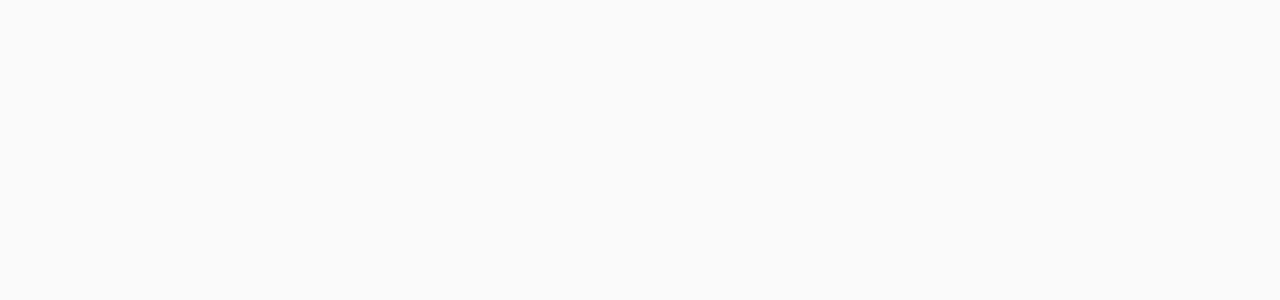
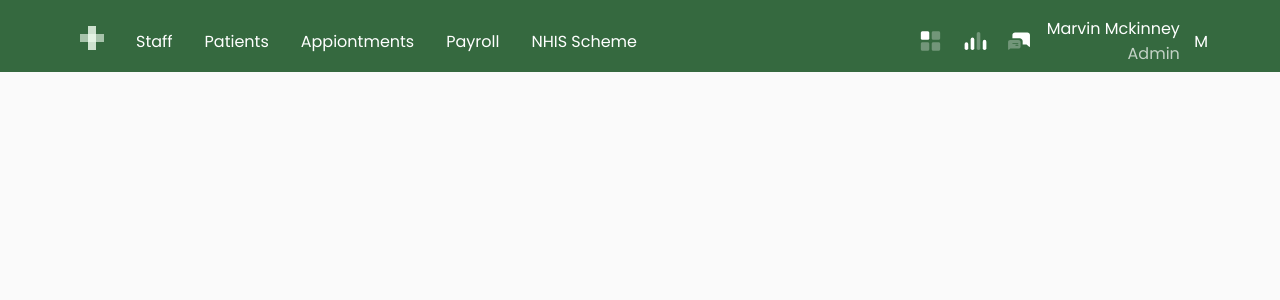
Before and after one commit to Tjay05/MedLink, a React (Vite) app: page /adminhome in a window 1280 px wide. Before the commit this address had no page. Shown: the top 300 px of the page. Built offline with nearby package versions, Linux system fonts and the light colour scheme.

Commit message:
Edit admin navbar

```diff
--- a/src/App.jsx
+++ b/src/App.jsx
@@ -13,6 +13,9 @@ import DocDashboard from "./components/dochome/DocDashboard";
 import DocAppointment from "./components/dochome/DocAppointment";
 import DocNotifications from "./components/dochome/DocNotifications";
 import AppointmentDetails from "./components/dochome/AppointmentDetails";
+
+// Admin Pages
+import Header from "./components/admin/admincomponents/Header"
 
 // Layouts
 import SignIn from "./components/SignIn";
@@ -35,6 +38,7 @@ function App() {
   const [docId, setDocId] = useState("");
   const [docPword, setDocPword] = useState("");
 
+  // Responses
   const [data, setData] = useState('');
 
   return (
@@ -54,6 +58,9 @@ function App() {
             <Route path="details" element={<AppointmentDetails/>} />
             <Route path="notifications" element={<DocNotifications/>} />
           </Route>
+          <Route path="adminhome" element={<Header/>} >
+
+          </Route>
         </Routes>
       </BrowserRouter>
     </>
--- a/src/components/admin/admincomponents/Header.jsx
+++ b/src/components/admin/admincomponents/Header.jsx
@@ -1,39 +1,36 @@
-import React from "react";
-// import { Link } from "react-router-dom";
-import Logo from "../assets/Logo.svg";
-import Icons from "../assets/Icons.svg";
-import Bga from "../assets/BgStaff.svg";
-import M from "../assets/Group 1.svg";
+import Logo from "../../../assets/icons/logo.svg";
+import blocks from "../../../assets/icons/blocks.svg"
+import chart from "../../../assets/icons/chart.svg"
+import chat from "../../../assets/icons/chat.svg"
 import { Link, Outlet } from "react-router-dom";
 const Header = () => {
   return (
-    <header className="header">
-      <div className="left">
-        <img src={Logo} alt="" className="logo" />
-        <nav>
-          <ul>
-                      <Link style={ {textDecoration:"none"}} to="/">
-              <li className="staff">Staff</li>
-            </Link>
-            <Link style={{textDecoration:"none"}} to="patients">
-              <li>Patients</li>
-            </Link>
-            <li>Appiontments</li>
-            <li>Payroll</li>
-            <li>NHIS Scheme</li>
-          </ul>
-        </nav>
+    <nav className="header">
+      <div className="rule">
+        <ul className="first-nav">
+          <li><a><img src={Logo} alt="" className="logo" /></a></li>
+          <li><Link to="staff">Staff</Link></li>
+          <li><Link to="patients">Patients</Link></li>
+          <li>Appiontments</li>
+          <li>Payroll</li>
+          <li>NHIS Scheme</li>
+        </ul>
+        <ul className="second-nav">
+          <li><a><img src={blocks} /></a></li>
+          <li><a><img src={chart} /></a></li>
+          <li><a><img src={chat} /></a></li>
+          <li>
+            <a>
+              <div className="profile">
+                <p id="adminName">Marvin Mckinney</p>
+                <span>Admin</span>
+              </div>
+              <p>M</p>
+            </a>
+          </li>
+        </ul>
       </div>
-
-      <div className="right">
-        <img src={Icons} alt="" />
-        <p>
-          Marvin Mckinney <br /> <span className="admin">Admin </span>
-        </p>
-
-        <img src={M} alt="" className="m" />
-      </div>
-    </header>
+    </nav>
   );
 };
 
--- a/src/index.css
+++ b/src/index.css
@@ -731,3 +731,6 @@ td {
   font-style: italic;
   text-align: center;
 }
+
+/* ADMIN STYLES */
+/* Admin Navbar */
--- a/src/layouts/NavLayout.jsx
+++ b/src/layouts/NavLayout.jsx
@@ -1,4 +1,8 @@
 import { NavLink, Outlet } from "react-router-dom";
+import Logo from "../assets/icons/logo.svg"
+import blocks from "../assets/icons/blocks.svg"
+import charts from "../assets/icons/chart.svg"
+import chat from "../assets/icons/chat.svg"
 
 export default function NavLayout() {
     return (
@@ -7,14 +11,7 @@ export default function NavLayout() {
                 <nav className="header">
                     <div className="rule">
                         <ul className="first-nav">
-                            <li><a>
-                                    <svg
-                                        width="24" height="24" viewBox="0 0 24 24" fill="none" xmlns="http://www.w3.org/2000/svg">
-                                        <path opacity="0.8" d="M12 0V24" stroke="#F4FFF3" stroke-width="8" stroke-miterlimit="10"/>
-                                        <path opacity="0.6" d="M0 12H24" stroke="#F4FFF3" stroke-width="8" stroke-miterlimit="10"/>
-                                    </svg>
-                                </a>
-                            </li>
+                            <li><a><img src={Logo}/></a></li>
                             <li>
                                 <NavLink to="./">Home</NavLink>
                             </li>
@@ -27,38 +24,9 @@ export default function NavLayout() {
                             <li><a>Messages</a></li>
                         </ul>
                         <ul className="second-nav">
-                            <li><a>
-                                    <svg
-                                        width="29" height="30" viewBox="0 0 29 30" fill="none" xmlns="http://www.w3.org/2000/svg">
-                                        <g id="Layout-4-blocks">
-                                        <rect id="Rectangle 7" x="4.83398" y="5.33301" width="8.45833" height="8.45833" rx="1.5" fill="white"/>
-                                        <path id="Combined Shape" opacity="0.3" fill-rule="evenodd" clip-rule="evenodd" d="M15.709 6.83301C15.709 6.00458 16.3806 5.33301 17.209 5.33301H22.6673C23.4957 5.33301 24.1673 6.00458 24.1673 6.83301V12.2913C24.1673 13.1198 23.4957 13.7913 22.6673 13.7913H17.209C16.3806 13.7913 15.709 13.1198 15.709 12.2913V6.83301ZM4.83398 17.708C4.83398 16.8796 5.50556 16.208 6.33398 16.208H11.7923C12.6207 16.208 13.2923 16.8796 13.2923 17.708V23.1663C13.2923 23.9948 12.6207 24.6663 11.7923 24.6663H6.33399C5.50556 24.6663 4.83398 23.9948 4.83398 23.1663V17.708ZM17.209 16.208C16.3806 16.208 15.709 16.8796 15.709 17.708V23.1663C15.709 23.9948 16.3806 24.6663 17.209 24.6663H22.6673C23.4957 24.6663 24.1673 23.9948 24.1673 23.1663V17.708C24.1673 16.8796 23.4957 16.208 22.6673 16.208H17.209Z" fill="white"/>
-                                        </g>
-                                    </svg>
-                                </a>
-                            </li>
-                            <li><a>
-                                    <svg
-                                        width="29" height="28" viewBox="0 0 29 28" fill="none" xmlns="http://www.w3.org/2000/svg">
-                                        <g id="Equalizer">
-                                        <rect id="Rectangle 62 Copy" opacity="0.3" x="15.709" y="4.96118" width="3.625" height="18.0779" rx="1.8125" fill="white"/>
-                                        <rect id="Rectangle 62 Copy 2" x="9.66602" y="10.6106" width="3.625" height="12.4286" rx="1.8125" fill="white"/>
-                                        <rect id="Rectangle 62 Copy 4" x="21.75" y="12.8701" width="3.625" height="10.1688" rx="1.8125" fill="white"/>
-                                        <rect id="Rectangle 62 Copy 3" x="3.625" y="15.1299" width="3.625" height="7.90909" rx="1.8125" fill="white"/>
-                                        </g>
-                                    </svg>
-                                </a>
-                            </li>
-                            <li><a>
-                                    <svg
-                                        width="25" height="24" viewBox="0 0 25 24" fill="none" xmlns="http://www.w3.org/2000/svg">
-                                        <g id="Group-chat">
-                                        <path id="Combined Shape" fill-rule="evenodd" clip-rule="evenodd" d="M23.1448 17.8074C23.4672 18.0977 23.981 17.8676 23.9792 17.4338L23.9618 13.0362V5.93092C23.9618 4.62288 22.7836 3.5625 21.3302 3.5625H9.04955C7.59617 3.5625 6.41797 4.62288 6.41797 5.93092V9.1875H13.6661C15.3229 9.1875 16.6661 10.5306 16.6661 12.1875V15.4046H20.4749L23.1448 17.8074Z" fill="white"/>
-                                        <path id="Combined Shape_2" opacity="0.3" fill-rule="evenodd" clip-rule="evenodd" d="M2.06836 17.625V12.9375C2.06836 11.902 3.0011 11.0625 4.15169 11.0625H12.485C13.6356 11.0625 14.5684 11.902 14.5684 12.9375V17.625C14.5684 18.6605 13.6356 19.5 12.485 19.5H4.27225L2.92193 20.6632C2.59784 20.9424 2.0956 20.7121 2.0956 20.2844V17.929C2.07768 17.83 2.06836 17.7285 2.06836 17.625ZM6.25 14.3438C6.25 14.0849 6.45987 13.875 6.71875 13.875H12.0312C12.2901 13.875 12.5 14.0849 12.5 14.3438C12.5 14.6026 12.2901 14.8125 12.0312 14.8125H6.71875C6.45987 14.8125 6.25 14.6026 6.25 14.3438ZM9.84375 15.75C9.58487 15.75 9.375 15.9599 9.375 16.2187C9.375 16.4776 9.58487 16.6875 9.84375 16.6875H12.0313C12.2901 16.6875 12.5 16.4776 12.5 16.2187C12.5 15.9599 12.2901 15.75 12.0313 15.75H9.84375Z" fill="white"/>
-                                        </g>
-                                    </svg>
-                                </a>
-                            </li>
+                            <li><a><img src={blocks} /></a></li>
+                            <li><a><img src={charts} /></a></li>
+                            <li><a><img src={chat} /></a></li>
                             <li>
                                 <a>
                                     <div className="profile">
```
